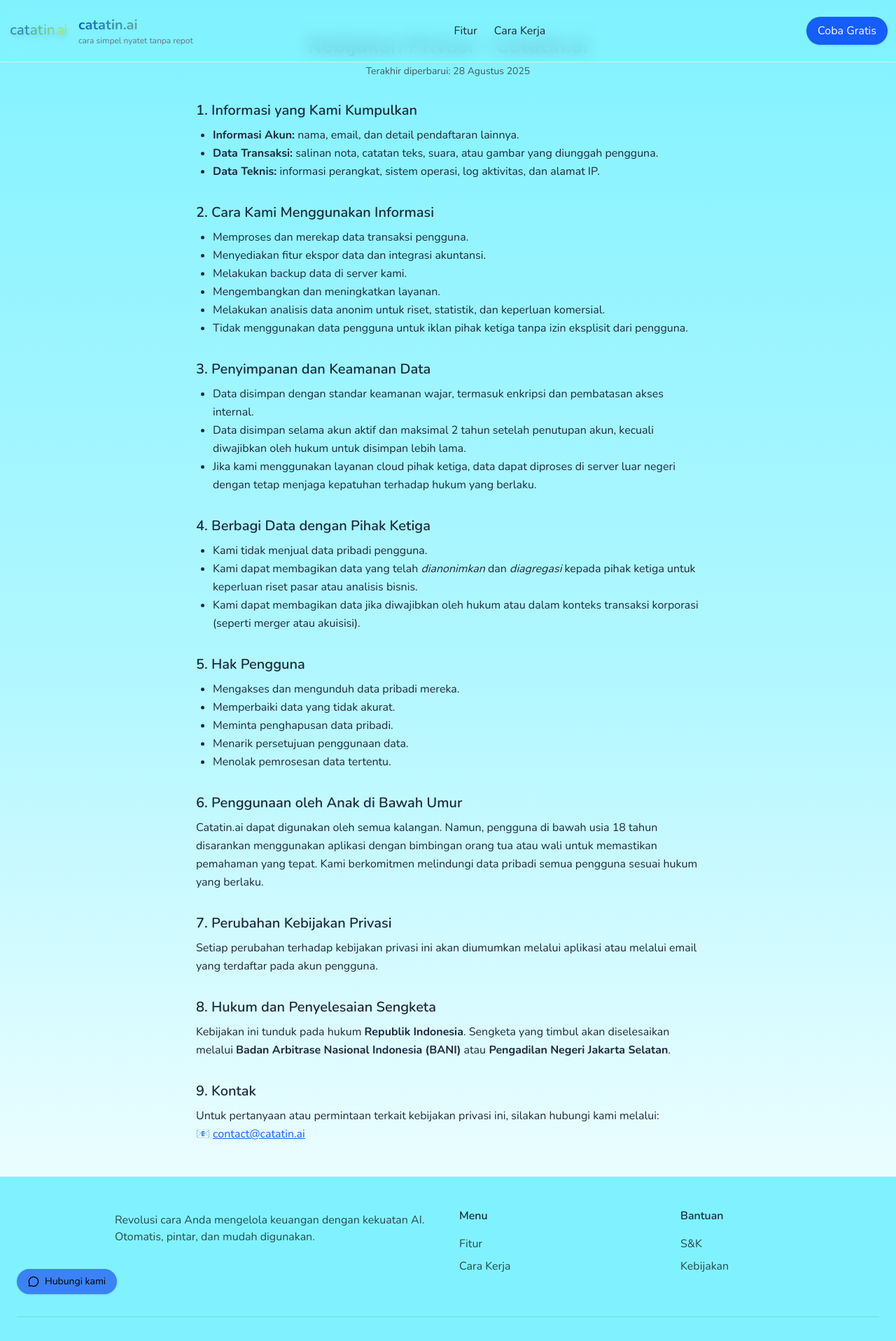
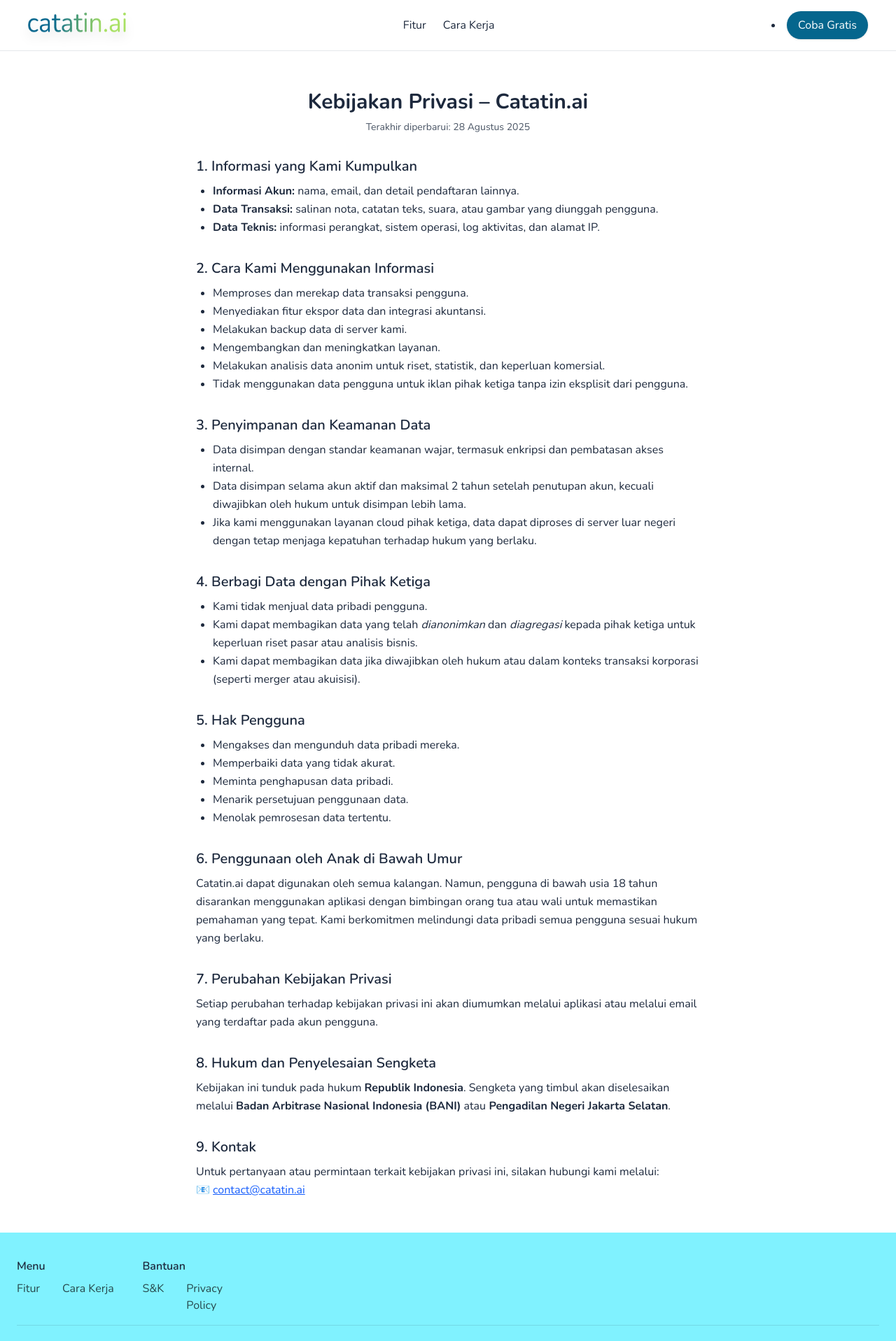
Before and after one commit to alan-catat/catatin.ai, a Next.js app: page /PrivacyPolicy in a window 1280 px wide. Shown: the top 1917 px of the page at 70% size. Built offline with nearby package versions, Linux system fonts and the light colour scheme.

Commit message:
update fitur landing page

```diff
--- a/app/CTASection.tsx
+++ b/app/CTASection.tsx
@@ -20,7 +20,7 @@
   <Image
     src={owlMascot}
     alt="Catatin.ai"
-    className="inline-block align-middle w-62 h-auto animate-bounce-slow drop-shadow-2xl"
+    className="inline-block align-middle w-35 md:w-62 h-auto animate-bounce-slow drop-shadow-2xl"
   />{" "}
   Yang Urus.
 </h2>
@@ -59,6 +59,7 @@
           </div>
         </div>
       </div>
+
     </section>
   );
 };
--- a/app/FeaturesSection.tsx
+++ b/app/FeaturesSection.tsx
@@ -5,7 +5,7 @@
     {
       icon: ArrowBigRight,
       title: "AI Agent",
-      description: "AI membuat semua pekerjaan jadi lebih cepat.",
+      description: "AI membuat semua pencatatan jadi lebih cepat.",
       color: "text-success"
     },
     {
--- a/app/Footer.tsx
+++ b/app/Footer.tsx
@@ -36,7 +36,7 @@
               </li>
               <li>
                 <Link href="/PrivacyPolicy" className="hover:text-black transition-colors">
-                  Kebijakan
+                  Privacy Policy
                 </Link>
               </li>
             </ul>
--- a/app/PrivacyPolicy/Footer.tsx
+++ b/app/PrivacyPolicy/Footer.tsx
@@ -3,39 +3,22 @@
 
 const Footer = () => {
   return (
-    <footer id="signup" className="bg-[#80F2FF] py-5  ">
+    <footer className="bg-[#80F2FF] py-8">
       <div className="container mx-auto px-6">
-        <div className="grid grid-cols-1 md:grid-cols-4 gap-8 mb-8">
-          {/* Brand */}
-          <div className="col-span-1 md:col-span-2">
-            <div className="flex items-center gap-7">
-              <img src="/catatin.png" alt="Catatin.ai" className="w-28 h-28 animate-ping-slow" />
-            <p className="text-black/70 mb-1 max-w-md">
-              Revolusi cara Anda mengelola keuangan dengan kekuatan AI.
-              Otomatis, pintar, dan mudah digunakan.
-            </p></div>
-            <a
-  href="https://wa.me/6281118891092"
-  target="_blank"
-  rel="noopener noreferrer"
-  className="relative z-10 inline-flex items-center gap-2 bg-primary-light text-black rounded-full px-4 py-2 shadow-sm hover:bg-black-100 hover:scale-105 active:scale-95 cursor-pointer transition"
->
-  <MessageCircle className="w-4 h-4" />
-  <span className="text-sm">Hubungi kami</span>
-</a>
-          </div>
+        <div className="grid grid-cols-1 md:grid-cols-7 gap-6 mb-4">
+
 
           {/* Quick Links */}
-          <div className="py-6">
-            <h4 className="font-semibold mb-4">Menu</h4>
-            <ul className="space-y-2 text-black/70">
+          <div className="py-1 pb-0">
+            <h4 className="font-semibold mb-2">Menu</h4>
+            <ul className="flex gap-8 space-y-1 text-black/70">
               <li>
-                <Link href="/#features" className="hover:text-black transition-colors">
+                <Link href="#features" className="hover:text-black transition-colors">
                   Fitur
                 </Link>
               </li>
               <li>
-                <Link href="/#How" className="hover:text-black transition-colors">
+                <Link href="#how" className="hover:text-black transition-colors">
                   Cara Kerja
                 </Link>
               </li>
@@ -43,9 +26,9 @@
           </div>
 
           {/* Support */}
-          <div className="py-6">
-            <h4 className="font-semibold mb-4">Bantuan</h4>
-            <ul className="space-y-2 text-black/70">
+          <div className="py-1 pb-0">
+            <h4 className="font-semibold mb-2">Bantuan</h4>
+            <ul className="flex gap-8 space-y-1 text-black/70">
               <li>
                 <Link href="/T&C" className="hover:text-black transition-colors">
                   S&K
@@ -53,7 +36,7 @@
               </li>
               <li>
                 <Link href="/PrivacyPolicy" className="hover:text-black transition-colors">
-                  Kebijakan
+                  Privacy Policy
                 </Link>
               </li>
             </ul>
@@ -61,8 +44,8 @@
         </div>
 
         {/* Bottom */}
-        <div className="border-t border-black/10 pt-8">
-          <div className="flex flex-col md:flex-row justify-between items-center">
+        <div className="border-t border-black/10 py-5">
+          <div className="flex flex-col md:flex-row justify-center md:justify-end items-center">
             <div className="text-black/60 text-sm mb-4 md:mb-0">
               © 2025 PT Monivo Global Teknologi. All rights reserved.
             </div>
--- a/app/PrivacyPolicy/Header.tsx
+++ b/app/PrivacyPolicy/Header.tsx
@@ -1,5 +1,7 @@
 "use client";
 import { useEffect, useState } from "react";
+import owlMascot from "../catatin.png";
+import Image from "next/image";
 import Link from "next/link";
 
 export default function Header() {
@@ -22,40 +24,35 @@
 
   return (
     <header
-      className={`fixed top-0 w-full bg-[#80F2FF]/70 backdrop-blur-md border-b border-gray-200 z-50 transition-transform duration-500 ${
+      className={`fixed top-0 w-full py-4 bg-[#ffffff]/70 backdrop-blur-md border-b border-gray-200 z-50 transition-transform duration-500 ${
         hidden ? "-translate-y-full" : "translate-y-0"
       }`}
     >
-      <div className="container mx-auto px-3 py-0 flex items-center justify-between">
+      <div className="container mx-auto px-10 flex items-center justify-between">
         {/* Logo */}
         <div className="flex items-center gap-3">
-           <img
-            src="/catatin.png"
-            alt="Catatin.ai"
-            className="w-22 h-22 drop-shadow-lg animate-pulse"
-          />
-          <div>
-            <h1 className="text-xl font-bold bg-gradient-to-r from-[#0566BD] to-[#A8E063] bg-clip-text text-transparent">
-  catatin.ai
-</h1>
+            <Image
+              src={owlMascot}
+              alt="Catatin.ai"
+              className="w-35 h-7 animate-float drop-shadow-xl"
+            />
+          </div>
 
-            <p className="text-xs text-muted-foreground">cara simpel nyatet tanpa repot</p>
-          </div>
-        </div>
 
         {/* Nav */}
         <nav className="hidden md:flex items-center gap-6">
-          <Link href="#features" className="hover:text-primary transition-colors">Fitur</Link>
-          <Link href="#how" className="hover:text-primary transition-colors">Cara Kerja</Link>
+          <Link href="/#features" className="hover:text-primary transition-colors">Fitur</Link>
+          <Link href="/#how" className="hover:text-primary transition-colors">Cara Kerja</Link>
         </nav>
 
         {/* CTA */}
-        <a
-          href="#signup"
-          className="inline-flex items-center gap-2 px-4 py-2 rounded-full bg-blue-600 text-white font-medium shadow-sm hover:bg-black-100 hover:scale-105 active:scale-95 cursor-pointer transition"
+        <li>
+        <Link
+          href="/#signup"
+          className="inline-flex items-center gap-2 px-4 py-2 rounded-full bg-[#05668D] text-white font-medium shadow-sm hover:bg-black-100 hover:scale-105 active:scale-95 cursor-pointer transition"
         >
           Coba Gratis
-        </a>
+        </Link></li>
       </div>
     </header>
   );
--- a/app/PrivacyPolicy/page.js
+++ b/app/PrivacyPolicy/page.js
@@ -5,7 +5,7 @@
 
 export default function PrivacyPolicy() {
   return (
-    <main className="min-h-screen bg-gradient-to-t from-white via-[#B2F7FF] to-[#80F2FF] text-slate-800 antialiased">
+    <main className="min-h-screen bg-white text-slate-800 antialiased py-20">
       <Header />
 
       <section className="max-w-3xl mx-auto px-6 py-12 leading-relaxed">
--- a/app/T&C/Footer.tsx
+++ b/app/T&C/Footer.tsx
@@ -3,39 +3,22 @@
 
 const Footer = () => {
   return (
-    <footer id="signup" className="bg-[#80F2FF] py-5  ">
+    <footer className="bg-[#80F2FF] py-8">
       <div className="container mx-auto px-6">
-        <div className="grid grid-cols-1 md:grid-cols-4 gap-8 mb-8">
-          {/* Brand */}
-          <div className="col-span-1 md:col-span-2">
-            <div className="flex items-center gap-7">
-              <img src="/catatin.png" alt="Catatin.ai" className="w-28 h-28 animate-ping-slow" />
-            <p className="text-black/70 mb-1 max-w-md">
-              Revolusi cara Anda mengelola keuangan dengan kekuatan AI.
-              Otomatis, pintar, dan mudah digunakan.
-            </p></div>
-            <a
-  href="https://wa.me/6281118891092"
-  target="_blank"
-  rel="noopener noreferrer"
-  className="relative z-10 inline-flex items-center gap-2 bg-primary-light text-black rounded-full px-4 py-2 shadow-sm hover:bg-black-100 hover:scale-105 active:scale-95 cursor-pointer transition"
->
-  <MessageCircle className="w-4 h-4" />
-  <span className="text-sm">Hubungi kami</span>
-</a>
-          </div>
+        <div className="grid grid-cols-1 md:grid-cols-7 gap-6 mb-4">
+
 
           {/* Quick Links */}
-          <div className="py-6">
-            <h4 className="font-semibold mb-4">Menu</h4>
-            <ul className="space-y-2 text-black/70">
+          <div className="py-1 pb-0">
+            <h4 className="font-semibold mb-2">Menu</h4>
+            <ul className="flex gap-8 space-y-1 text-black/70">
               <li>
-                <Link href="/#features" className="hover:text-black transition-colors">
+                <Link href="#features" className="hover:text-black transition-colors">
                   Fitur
                 </Link>
               </li>
               <li>
-                <Link href="/#How" className="hover:text-black transition-colors">
+                <Link href="#how" className="hover:text-black transition-colors">
                   Cara Kerja
                 </Link>
               </li>
@@ -43,9 +26,9 @@
           </div>
 
           {/* Support */}
-          <div className="py-6">
-            <h4 className="font-semibold mb-4">Bantuan</h4>
-            <ul className="space-y-2 text-black/70">
+          <div className="py-1 pb-0">
+            <h4 className="font-semibold mb-2">Bantuan</h4>
+            <ul className="flex gap-8 space-y-1 text-black/70">
               <li>
                 <Link href="/T&C" className="hover:text-black transition-colors">
                   S&K
@@ -53,7 +36,7 @@
               </li>
               <li>
                 <Link href="/PrivacyPolicy" className="hover:text-black transition-colors">
-                  Kebijakan
+                  Privacy Policy
                 </Link>
               </li>
             </ul>
@@ -61,8 +44,8 @@
         </div>
 
         {/* Bottom */}
-        <div className="border-t border-black/10 pt-8">
-          <div className="flex flex-col md:flex-row justify-between items-center">
+        <div className="border-t border-black/10 py-5">
+          <div className="flex flex-col md:flex-row justify-center md:justify-end items-center">
             <div className="text-black/60 text-sm mb-4 md:mb-0">
               © 2025 PT Monivo Global Teknologi. All rights reserved.
             </div>
--- a/app/T&C/Header.tsx
+++ b/app/T&C/Header.tsx
@@ -1,5 +1,7 @@
 "use client";
 import { useEffect, useState } from "react";
+import owlMascot from "../catatin.png";
+import Image from "next/image";
 import Link from "next/link";
 
 export default function Header() {
@@ -22,26 +24,20 @@
 
   return (
     <header
-      className={`fixed top-0 w-full bg-[#80F2FF]/70 backdrop-blur-md border-b border-gray-200 z-50 transition-transform duration-500 ${
+      className={`fixed top-0 w-full py-4 bg-[#ffffff]/70 backdrop-blur-md border-b border-gray-200 z-50 transition-transform duration-500 ${
         hidden ? "-translate-y-full" : "translate-y-0"
       }`}
     >
-      <div className="container mx-auto px-3 py-0 flex items-center justify-between">
+      <div className="container mx-auto px-10 flex items-center justify-between">
         {/* Logo */}
         <div className="flex items-center gap-3">
-           <img
-            src="/catatin.png"
-            alt="Catatin.ai"
-            className="w-22 h-22 drop-shadow-lg animate-pulse"
-          />
-          <div>
-            <h1 className="text-xl font-bold bg-gradient-to-r from-[#0566BD] to-[#A8E063] bg-clip-text text-transparent">
-  catatin.ai
-</h1>
+            <Image
+              src={owlMascot}
+              alt="Catatin.ai"
+              className="w-35 h-7 animate-float drop-shadow-xl"
+            />
+          </div>
 
-            <p className="text-xs text-muted-foreground">cara simpel nyatet tanpa repot</p>
-          </div>
-        </div>
 
         {/* Nav */}
         <nav className="hidden md:flex items-center gap-6">
@@ -50,12 +46,12 @@
         </nav>
 
         {/* CTA */}
-        <a
-          href="#signup"
-          className="inline-flex items-center gap-2 px-4 py-2 rounded-full bg-blue-600 text-white font-medium shadow-sm hover:bg-black-100 hover:scale-105 active:scale-95 cursor-pointer transition"
+        <Link
+          href="/#signup"
+          className="inline-flex items-center gap-2 px-4 py-2 rounded-full bg-[#05668D] text-white font-medium shadow-sm hover:bg-black-100 hover:scale-105 active:scale-95 cursor-pointer transition"
         >
           Coba Gratis
-        </a>
+        </Link>
       </div>
     </header>
   );
--- a/app/T&C/page.js
+++ b/app/T&C/page.js
@@ -5,7 +5,7 @@
 
 export default function TermsAndConditions() {
   return (
-    <main className="min-h-screen bg-gradient-to-t from-white via-[#B2F7FF] to-[#80F2FF] text-slate-800 antialiased">
+    <main className="min-h-screen bg-white text-slate-800 antialiased py-20">
       <Header />
 
       <section className="max-w-3xl mx-auto px-6 py-12 leading-relaxed">
```
